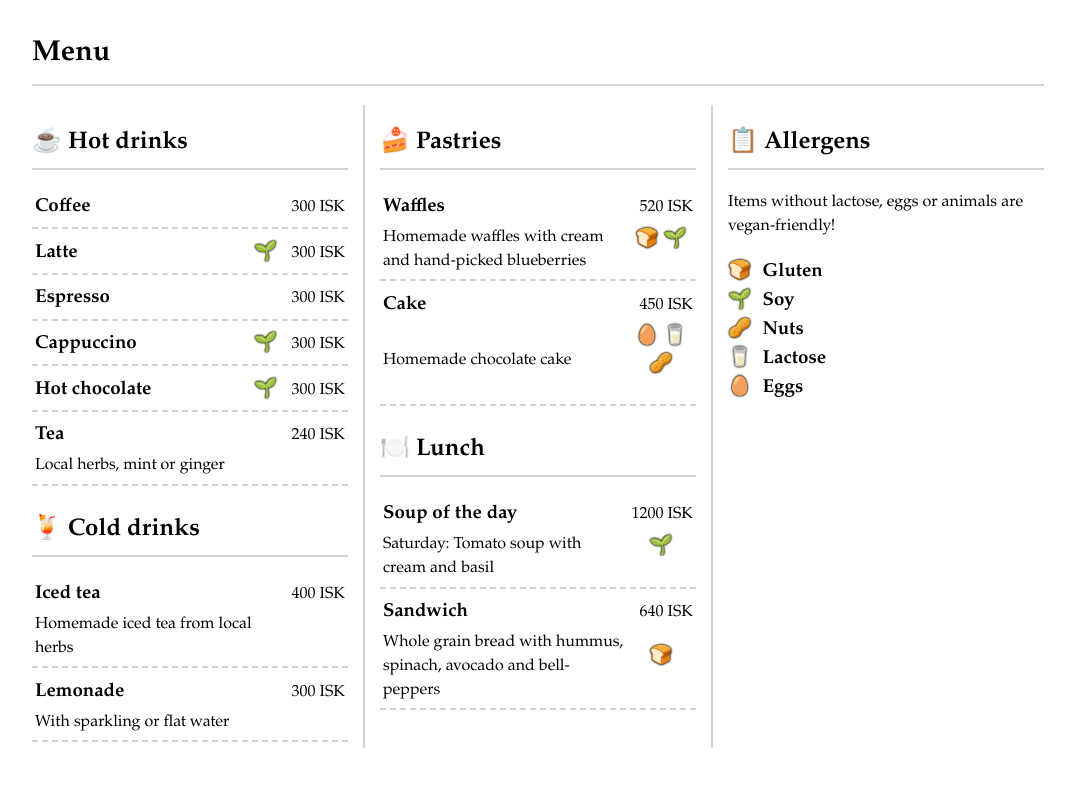
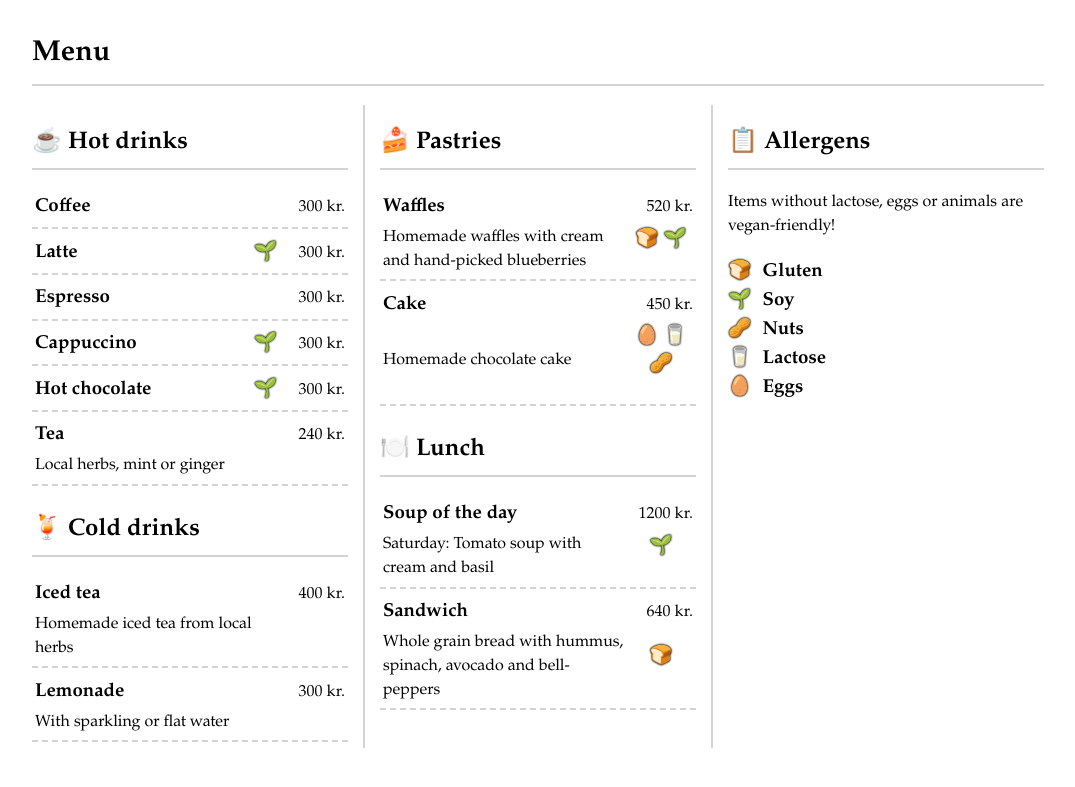
Before and after one commit to raudasandur/raudasandur.github.io, a Jekyll site: the page built from menu-print.html, in a window 1280 px wide. Shown: the top 787 px of the page, without its empty margins (102-1177 px from the left). Built offline with Jekyll 4.4.1, drawn with Linux system fonts in a browser that asks for light colours; nearby versions of some CDN libraries; library files that are not in the unit come from our copies.

Commit message:
Change ISK to kr

```diff
--- a/_includes/menu.html
+++ b/_includes/menu.html
@@ -34,7 +34,7 @@
     </h3>
   </td>
   {% endif %}{% endunless %}
-  <td style="text-align:right;width:4em;">{{ item.price }}&nbsp;ISK</td>
+  <td style="text-align:right;width:4em;">{{ item.price }}&nbsp;kr.</td>
 </tr>
 {% if item.description %}
 <tr>
```
